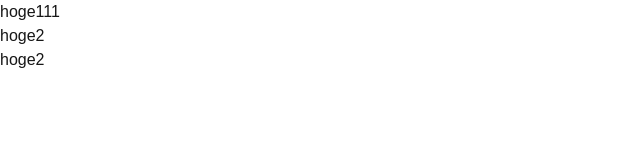
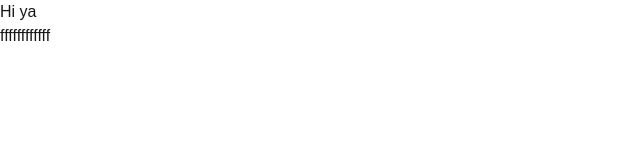
Before and after one commit to orechen422dazo/shadcn-tutorial, a Next.js app: page / in a window 1280 px wide. Shown: the top 160 px of the page, without its empty margins (0-640 px from the left). Built offline with nearby package versions, Linux system fonts and the light colour scheme.

Commit message:
edit: text

```diff
--- a/app/page.tsx
+++ b/app/page.tsx
@@ -3,9 +3,8 @@ import Image from "next/image";
 export default function Home() {
   return (
     <div>
-      <h1>hoge111</h1>
-      <h2>hoge2</h2>
-      <h2>hoge2</h2>
+      <h1>Hi ya</h1>
+      <p>ffffffffffff</p>
     </div>
   );
 }
```
